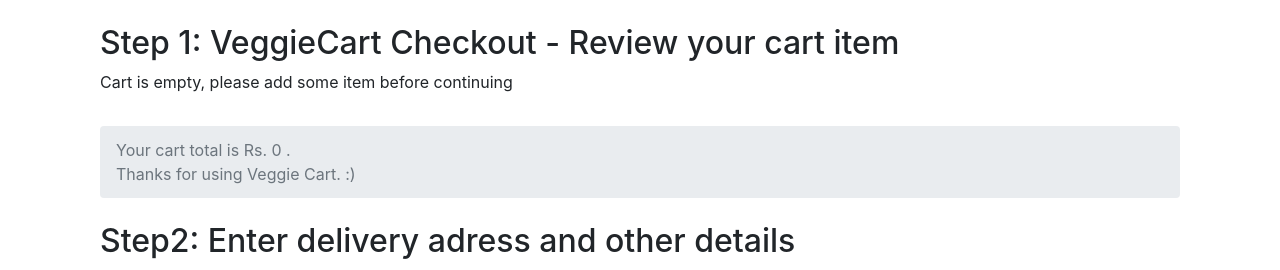
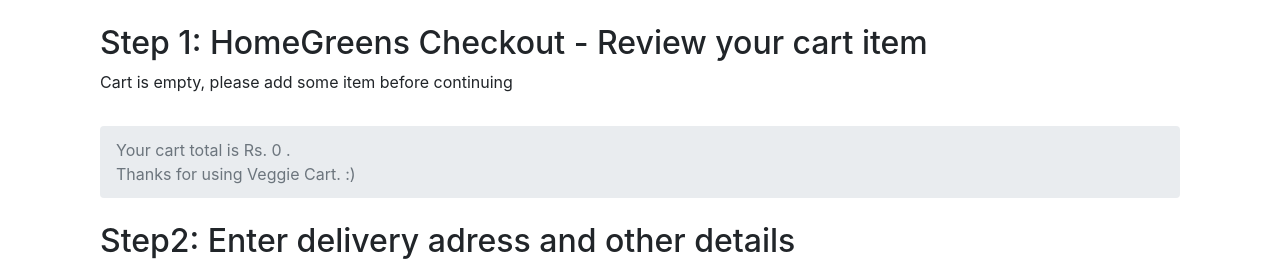
Before and after one commit to ankeshkr/veggiecart10, a Django app: template shop/templates/shop/checkout.html in a window 1280 px wide. Shown: the part 56-326 px from the top of the page. Run offline with Django 3.2, Linux system fonts and the light colour scheme; the template is opened without the code that fills it, so the values that code supplies are empty; some libraries are stand-ins or nearby versions.

Commit message:
Update checkout.html

```diff
--- a/shop/templates/shop/checkout.html
+++ b/shop/templates/shop/checkout.html
@@ -3,7 +3,7 @@
 {% block body %}
 <div class="container">
   <div class="col my-4">
-    <h2>Step 1: VeggieCart Checkout - Review your cart item</h2>
+    <h2>Step 1: HomeGreens Checkout - Review your cart item</h2>
     <div>
       <ul class="list-group" id="items">
       </ul>
```
